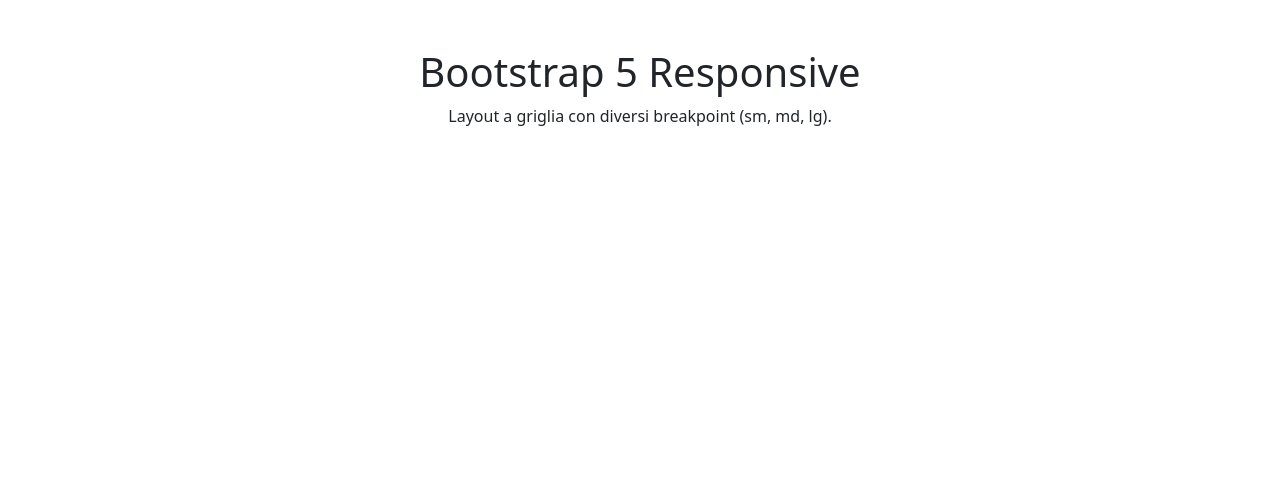
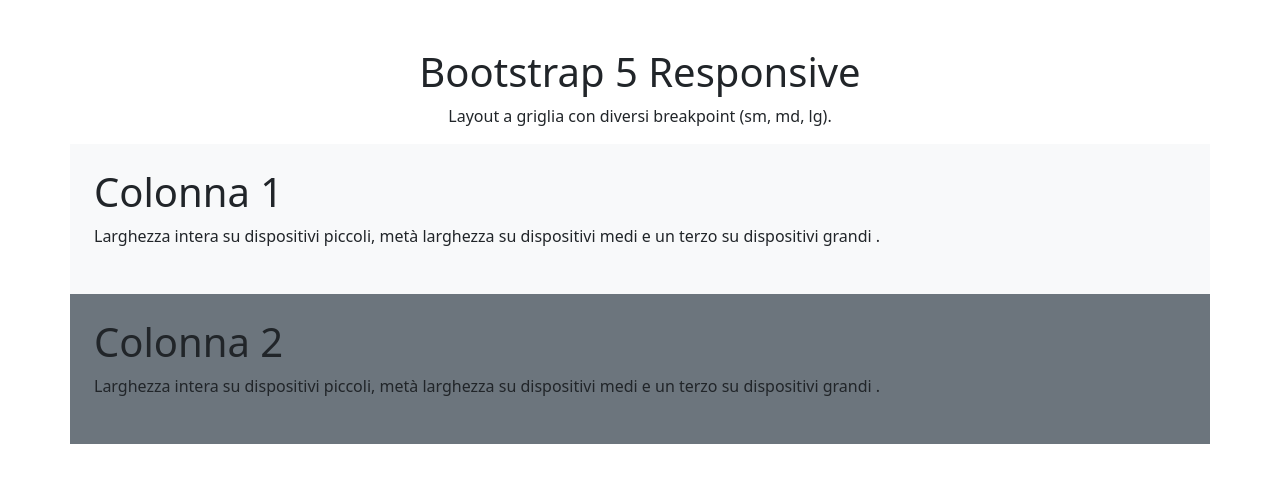
Before and after one commit to alerenna/htmlcss-bootstrap-layout, a plain HTML site: page index.html in a window 1280 px wide. Drawn offline with nearby package versions, Linux system fonts and the light colour scheme.

Commit message:
Add first row

```diff
--- a/index.html
+++ b/index.html
@@ -5,10 +5,32 @@
     <meta name="viewport" content="width=device-width, initial-scale=1.0">
     <title>Bootstrap</title>
     <link href="https://cdn.jsdelivr.net/npm/bootstrap@5.3.3/dist/css/bootstrap.min.css" rel="stylesheet" integrity="sha384-QWTKZyjpPEjISv5WaRU9OFeRpok6YctnYmDr5pNlyT2bRjXh0JMhjY6hW+ALEwIH" crossorigin="anonymous">
+
+    <style>
+        div[class^=col]
+        {
+            height: 150px;
+        }
+    </style>
 </head>
 <body>
     <h1 class="text-center mt-5">Bootstrap 5 Responsive</h1>
-    <div class="text-center">Layout a griglia con diversi breakpoint (sm, md, lg).</div>
+    <p class="text-center fw-lighter">Layout a griglia con diversi breakpoint (sm, md, lg).</p>
+
+    <div class="container">
+        <div class="row align-items-center">
+            <div class="col-12 bg-light p-4">
+                <h1>Colonna 1</h1>
+                <p>Larghezza intera su dispositivi piccoli, metà larghezza su dispositivi medi e un terzo su dispositivi grandi .</p>
+            </div>
+            <div class="col-12 bg-secondary p-4">
+                <h1>Colonna 2</h1>
+                <p>Larghezza intera su dispositivi piccoli, metà larghezza su dispositivi medi e un terzo su dispositivi grandi .</p>
+            </div>
+
+
+        </div>
+    </div>
 
     <script src="https://cdn.jsdelivr.net/npm/bootstrap@5.3.3/dist/js/bootstrap.bundle.min.js" integrity="sha384-YvpcrYf0tY3lHB60NNkmXc5s9fDVZLESaAA55NDzOxhy9GkcIdslK1eN7N6jIeHz" crossorigin="anonymous"></script>
 </body>
```
